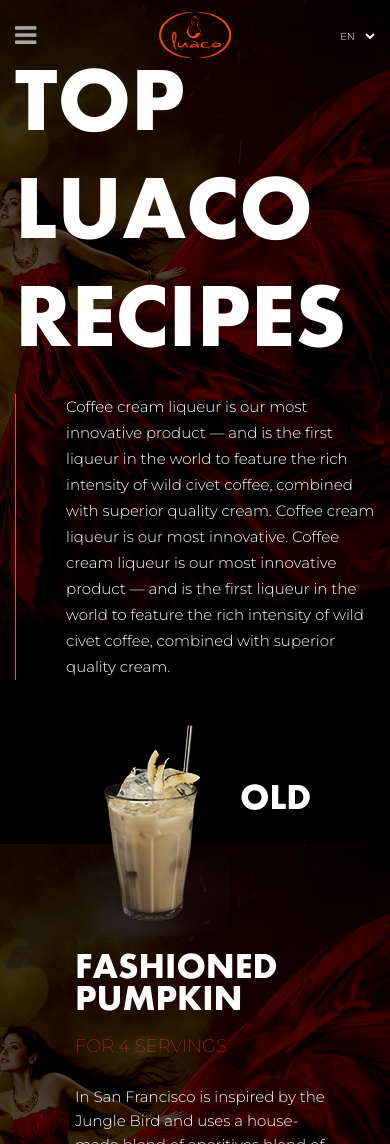
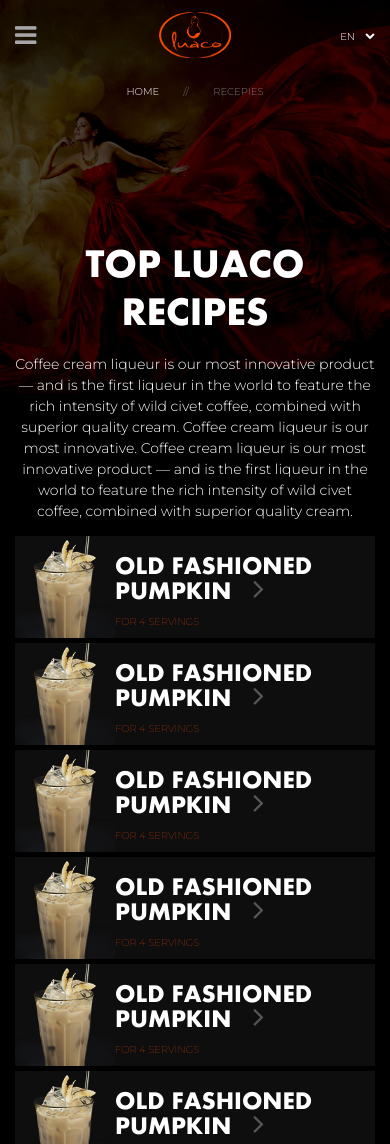
Before and after one commit to elanius97/luaco, a website: page app/recepies.html in a window 390 px wide. Shown: the top 1144 px of the page. Drawn offline with Linux system fonts and the light colour scheme; some packages are replaced by stand-ins of ours.

Commit message:
Recepies mobile

```diff
--- a/app/js/common.js
+++ b/app/js/common.js
@@ -22,6 +22,7 @@
 	});
 
 	$(".video_section .video_play_wrap_in a").on("click", function(){
+		$(".video_section .video_wrapper iframe")[0].src += "&autoplay=1";
 		$(".video_section .video_wrapper").fadeIn(300);
 	});
 
@@ -33,5 +34,13 @@
 		$(".header_mobile_hidden").fadeOut(300);
 	});
 
+	$(".recepies_header").on("click", function(){
+		if(window.innerWidth <= 767){
+			$(this).siblings(".info").slideToggle(300);
+		}
+	});
+
+
+
 
 });
--- a/app/recepies.html
+++ b/app/recepies.html
@@ -122,6 +122,13 @@
 
 		<div class="recepies">
 			<div class="container">
+				<div class="breadcrumbs">
+					<ul>
+						<li><a href="/">Home</a></li>
+						<li class="sep">//</li>
+						<li>Recepies</li>
+					</ul>
+				</div>
 				<h1>top luaco recipes</h1>
 				<p class="subtitle">
 					Coffee cream liqueur is our most innovative product  —  and is the first liqueur in the world to feature the rich intensity of wild civet coffee, combined with superior quality cream. Coffee cream liqueur is our most innovative. Coffee cream liqueur is our most innovative product  —  and is the first liqueur in the world to feature the rich intensity of wild civet coffee, combined with superior quality cream.
@@ -133,7 +140,7 @@
 								<img src="img/cocktail.png" alt="Cocktail">
 							</div>
 							<div class="recepies_header_info">
-								<h3>old fashioned pumpkin</h3>
+								<h3>old fashioned pumpkin <i class="fa fa-angle-right"></i></h3>
 								<p>for 4 servings</p>
 							</div>
 						</div>
@@ -157,7 +164,7 @@
 								<img src="img/cocktail.png" alt="Cocktail">
 							</div>
 							<div class="recepies_header_info">
-								<h3>old fashioned pumpkin</h3>
+								<h3>old fashioned pumpkin <i class="fa fa-angle-right"></i></h3>
 								<p>for 4 servings</p>
 							</div>
 						</div>
@@ -181,7 +188,7 @@
 								<img src="img/cocktail.png" alt="Cocktail">
 							</div>
 							<div class="recepies_header_info">
-								<h3>old fashioned pumpkin</h3>
+								<h3>old fashioned pumpkin <i class="fa fa-angle-right"></i></h3>
 								<p>for 4 servings</p>
 							</div>
 						</div>
@@ -206,7 +213,7 @@
 								<img src="img/cocktail.png" alt="Cocktail">
 							</div>
 							<div class="recepies_header_info">
-								<h3>old fashioned pumpkin</h3>
+								<h3>old fashioned pumpkin <i class="fa fa-angle-right"></i></h3>
 								<p>for 4 servings</p>
 							</div>
 						</div>
@@ -230,7 +237,7 @@
 								<img src="img/cocktail.png" alt="Cocktail">
 							</div>
 							<div class="recepies_header_info">
-								<h3>old fashioned pumpkin</h3>
+								<h3>old fashioned pumpkin <i class="fa fa-angle-right"></i></h3>
 								<p>for 4 servings</p>
 							</div>
 						</div>
@@ -254,7 +261,7 @@
 								<img src="img/cocktail.png" alt="Cocktail">
 							</div>
 							<div class="recepies_header_info">
-								<h3>old fashioned pumpkin</h3>
+								<h3>old fashioned pumpkin <i class="fa fa-angle-right"></i></h3>
 								<p>for 4 servings</p>
 							</div>
 						</div>
@@ -279,7 +286,7 @@
 								<img src="img/cocktail.png" alt="Cocktail">
 							</div>
 							<div class="recepies_header_info">
-								<h3>old fashioned pumpkin</h3>
+								<h3>old fashioned pumpkin <i class="fa fa-angle-right"></i></h3>
 								<p>for 4 servings</p>
 							</div>
 						</div>
@@ -303,7 +310,7 @@
 								<img src="img/cocktail.png" alt="Cocktail">
 							</div>
 							<div class="recepies_header_info">
-								<h3>old fashioned pumpkin</h3>
+								<h3>old fashioned pumpkin <i class="fa fa-angle-right"></i></h3>
 								<p>for 4 servings</p>
 							</div>
 						</div>
@@ -327,7 +334,7 @@
 								<img src="img/cocktail.png" alt="Cocktail">
 							</div>
 							<div class="recepies_header_info">
-								<h3>old fashioned pumpkin</h3>
+								<h3>old fashioned pumpkin <i class="fa fa-angle-right"></i></h3>
 								<p>for 4 servings</p>
 							</div>
 						</div>
@@ -352,7 +359,7 @@
 								<img src="img/cocktail.png" alt="Cocktail">
 							</div>
 							<div class="recepies_header_info">
-								<h3>old fashioned pumpkin</h3>
+								<h3>old fashioned pumpkin <i class="fa fa-angle-right"></i></h3>
 								<p>for 4 servings</p>
 							</div>
 						</div>
@@ -376,7 +383,7 @@
 								<img src="img/cocktail.png" alt="Cocktail">
 							</div>
 							<div class="recepies_header_info">
-								<h3>old fashioned pumpkin</h3>
+								<h3>old fashioned pumpkin <i class="fa fa-angle-right"></i></h3>
 								<p>for 4 servings</p>
 							</div>
 						</div>
@@ -400,7 +407,7 @@
 								<img src="img/cocktail.png" alt="Cocktail">
 							</div>
 							<div class="recepies_header_info">
-								<h3>old fashioned pumpkin</h3>
+								<h3>old fashioned pumpkin <i class="fa fa-angle-right"></i></h3>
 								<p>for 4 servings</p>
 							</div>
 						</div>
--- a/sass/_media.sass
+++ b/sass/_media.sass
@@ -107,6 +107,11 @@
 @media only screen and (max-width : 991px)
 	/**/
 
+@media only screen and (min-width : 767px)
+	.recepies
+		&_item
+			.info
+				display: block !important
 
 /* Small Devices, Tablets */
 @media only screen and (max-width : 767px)
@@ -163,7 +168,8 @@
 				width: 100%
 				box-sizing: border-box
 
-	.footer
+	.footer,
+	.breadcrumbs
 		display: block
 
 	.our_liquer
@@ -215,6 +221,55 @@
 				font-size: 13px
 				line-height: 25px
 
+	.recepies
+		background-attachment: scroll
+		background-size: 700px
+		background-repeat: no-repeat
+		background-position: top center
+		background-color: #000
+		padding-top: 80px
+		h1
+			font-size: 40px
+			text-align: center
+		.subtitle
+			font-size: 14px
+			padding-left: 0
+			border-left: none
+			text-align: center
+			line-height: 21px
+		.breadcrumbs
+			margin-bottom: 145px
+		&_header
+			background: #0e0e0e
+			padding-left: 100px
+			position: relative
+			.image
+				position: absolute
+				bottom: -35px
+				left: 0
+				width: 100px
+				img
+					width: 100%
+			h3
+				padding-top: 20px
+				font-size: 25px
+				line-height: 1
+				i
+					font-size: 30px
+					color: rgba(255,255,255,.3)
+					margin-left: 15px
+					line-height: 15px
+					display: inline-block
+			p
+				font-size: 10px
+		&_item
+			padding: 0
+			margin: 0 0 5px
+			&:before
+				display: none !important
+			.info
+				display: none
+
 
 /* Extra Small Devices, Phones */
 @media only screen and (max-width : 480px)
--- a/sass/main.sass
+++ b/sass/main.sass
@@ -284,6 +284,8 @@
 		.discover
 			display: inline-block
 
+// FOOTER
+
 .footer
 	background: #000
 	display: none
@@ -302,11 +304,32 @@
 					&:hover
 						color: #fa4c06
 
+// SCREEN
 .screen
 	background-position: center
 	background-size: cover
 	height: 100%
 	padding-top: 14%
+
+// BREADCRUMBS
+
+.breadcrumbs
+	display: none
+	ul
+		list-style-type: none
+		padding: 0
+		margin: 0
+		text-align: center
+		li
+			display: inline-block
+			color: #717171
+			font-size: 10px
+			text-transform: uppercase
+			margin-left: 10px
+			margin-right: 10px
+			a
+				color: #fff
+				text-decoration: none
 
 @import "pages/home"
 @import "pages/product"
--- a/sass/pages/_recepies.sass
+++ b/sass/pages/_recepies.sass
@@ -29,6 +29,8 @@
 				margin: 0
 				color: #fff
 				padding-top: 60px
+				i
+					display: none
 			p
 				font-weight: 100
 				font-size: 18px
```
Also changed, not shown: app/css/main.min.css.
